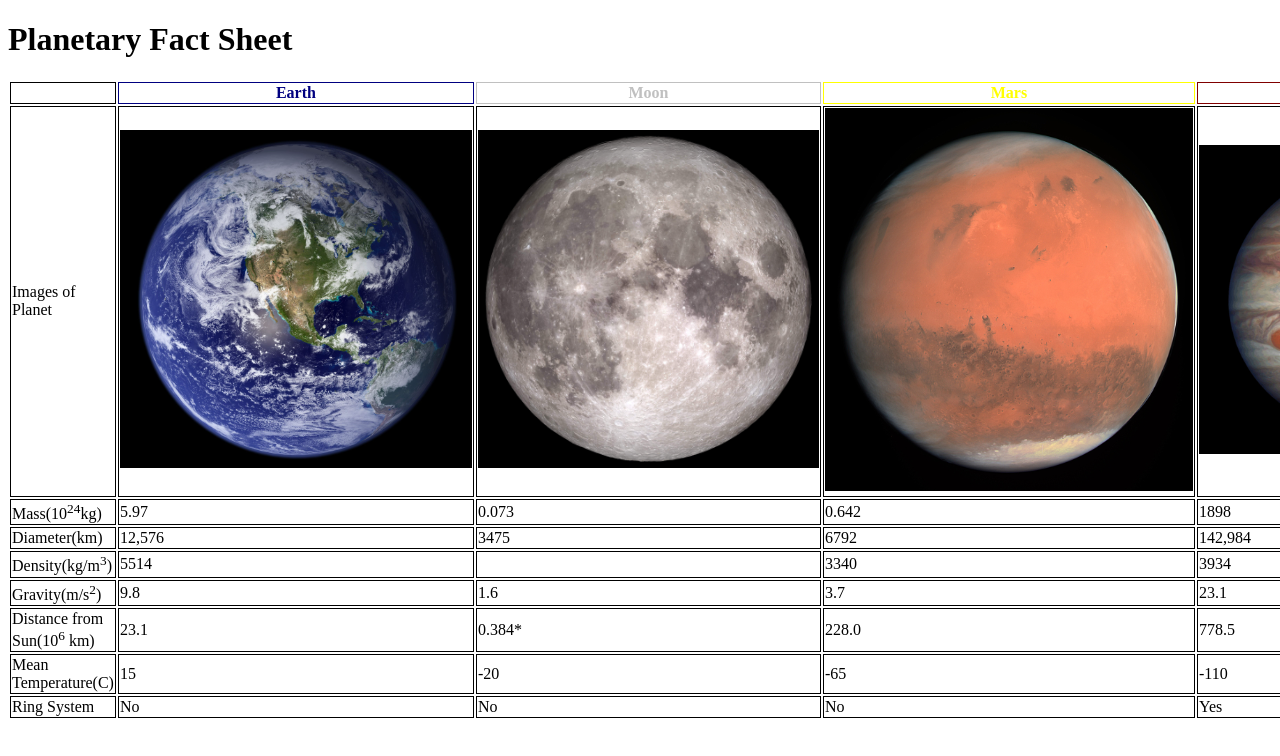
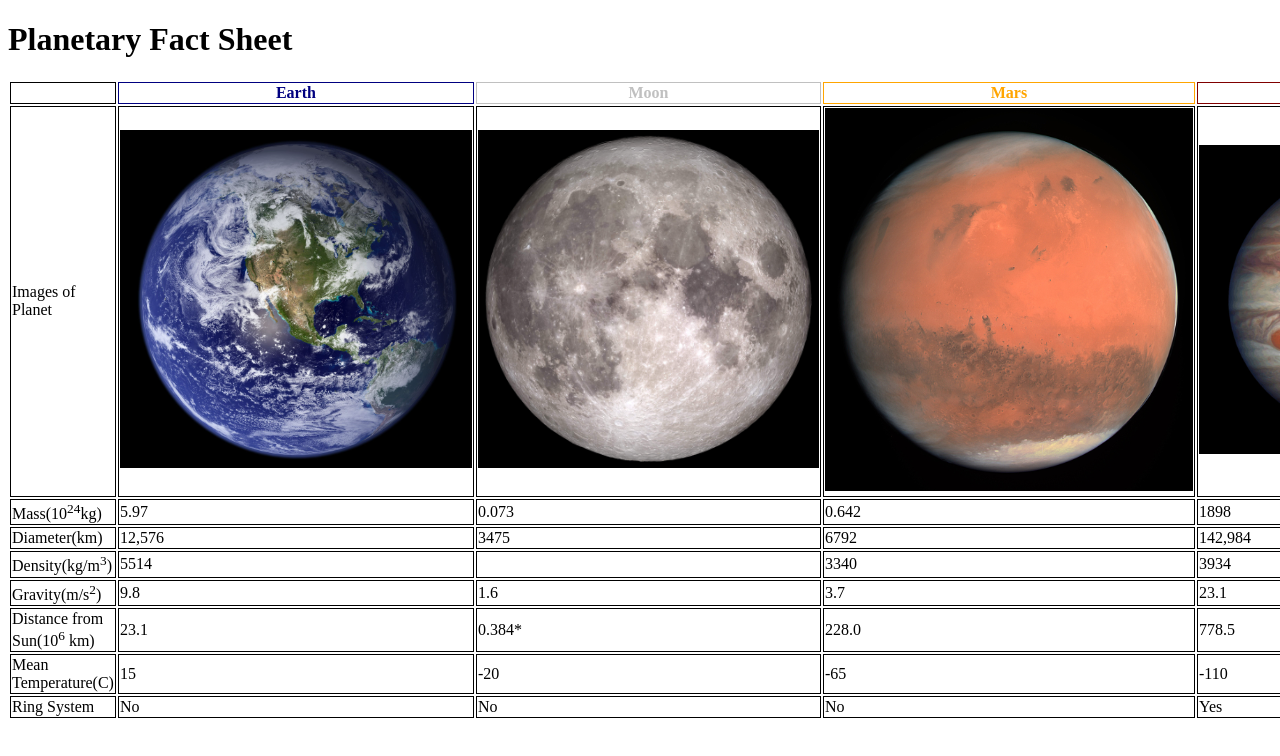
Before and after one commit to Ivy-Kang/lab6, a plain HTML site: page index.html in a window 1280 px wide. Shown: the top 756 px of the page. Drawn offline with Linux system fonts and the light colour scheme.

Commit message:
change color

```diff
--- a/index.html
+++ b/index.html
@@ -12,7 +12,7 @@
       <th></th>
       <th style="color:navy">Earth</th>
       <th style="color:silver">Moon</th>
-      <th style="color:yellow">Mars</th>
+      <th style="color:orange">Mars</th>
       <th style="color:maroon">Jupiter</th>
     </tr>
     <tr>
```
